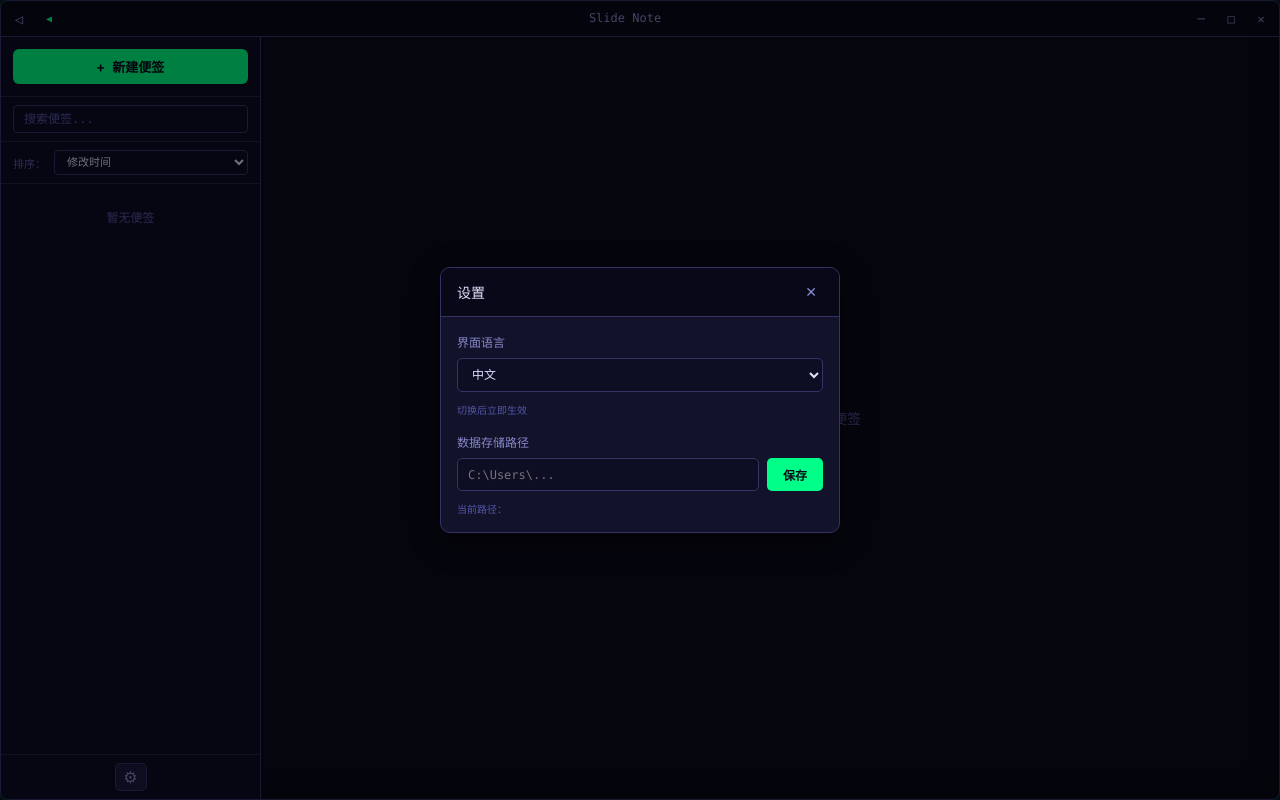
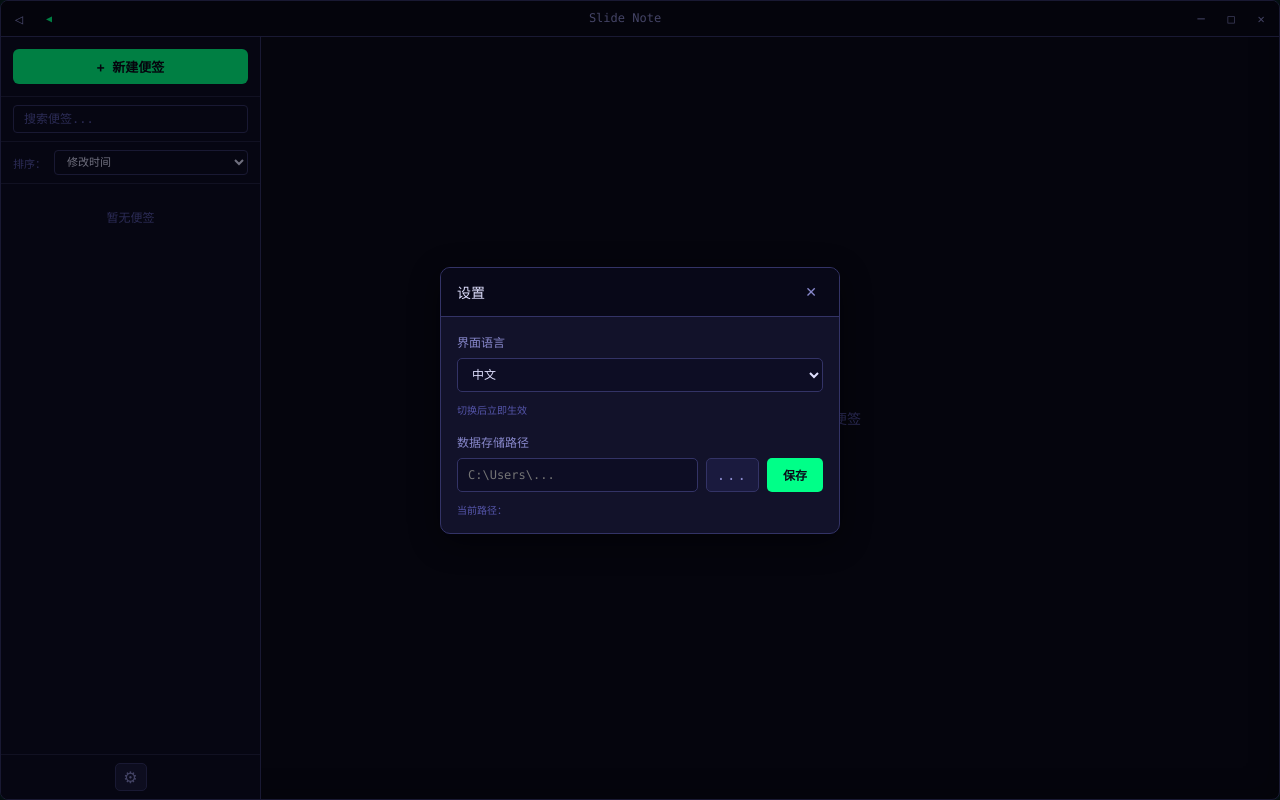
Before and after one commit to hchen272/SlideNote, a React (Vite) app: page / in a window 1280 px wide. Both pictures are taken after a click on the button "设置". Built offline with nearby package versions, Linux system fonts and the light colour scheme.

Commit message:
More convenient data migration

```diff
--- a/electron/preload.ts
+++ b/electron/preload.ts
@@ -28,6 +28,7 @@
   // Data path
   getDataPath: () => ipcRenderer.invoke('get-data-path'),
   setDataPath: (path: string) => ipcRenderer.invoke('set-data-path', path),
+  pickFolder: () => ipcRenderer.invoke('pick-folder'),
 
   // Themes
   getThemes: () => ipcRenderer.invoke('get-themes'),
--- a/src/components/Settings/SettingsModal.css
+++ b/src/components/Settings/SettingsModal.css
@@ -98,6 +98,26 @@
   white-space: nowrap;
 }
 
+.settings-browse-btn {
+  padding: 8px 10px;
+  background: var(--bg-tertiary);
+  color: var(--text-secondary);
+  border: 1px solid var(--border-color);
+  border-radius: 5px;
+  font-size: 14px;
+  cursor: pointer;
+  font-family: var(--font-family);
+  white-space: nowrap;
+  letter-spacing: 2px;
+  transition: all 0.15s;
+}
+
+.settings-browse-btn:hover {
+  background: var(--bg-hover);
+  color: var(--text-primary);
+  border-color: var(--accent-primary);
+}
+
 .settings-save-btn:hover {
   background: var(--button-hover);
 }
--- a/src/components/Settings/SettingsModal.tsx
+++ b/src/components/Settings/SettingsModal.tsx
@@ -64,12 +64,20 @@
               onChange={e => setNewPath(e.target.value)}
               placeholder="C:\Users\..."
             />
+            <button
+              className="settings-browse-btn"
+              onClick={async () => {
+                const folder = await window.electronAPI?.pickFolder()
+                if (folder) setNewPath(folder)
+              }}
+            >
+              ...
+            </button>
             <button className="settings-save-btn" onClick={handleSave}>{t.settings.save}</button>
           </div>
           {saved && (
             <p className="settings-hint">
-              {t.settings.pathHint}<br />
-              {t.settings.pathHint2}
+              {t.settings.pathHint}
             </p>
           )}
           <p className="settings-current">{t.settings.currentPath}{dataPath}</p>
--- a/src/i18n/en.ts
+++ b/src/i18n/en.ts
@@ -56,7 +56,7 @@
     title: 'Settings',
     dataPathLabel: 'Data storage path',
     save: 'Save',
-    pathHint: '✅ Path saved. The new path will be used on next launch.',
+    pathHint: '✅ Path saved, data migrated',
     pathHint2: 'Current data is still in the old location. Copy it manually if needed.',
     currentPath: 'Current path: ',
     languageLabel: 'Language',
--- a/src/i18n/zh.ts
+++ b/src/i18n/zh.ts
@@ -54,7 +54,7 @@
     title: '设置',
     dataPathLabel: '数据存储路径',
     save: '保存',
-    pathHint: '✅ 路径已保存。下次启动应用时将使用新路径。',
+    pathHint: '✅ 路径已保存，数据已迁移',
     pathHint2: '当前数据仍在原位置，如需迁移请手动复制。',
     currentPath: '当前路径：',
     languageLabel: '界面语言',
--- a/src/types/index.ts
+++ b/src/types/index.ts
@@ -50,6 +50,7 @@
   stopDrag: () => void
   getDataPath: () => Promise<string>
   setDataPath: (path: string) => Promise<boolean>
+  pickFolder: () => Promise<string | null>
   getThemes: () => Promise<string[]>
 }
 
```
Also changed, not shown: electron/main.ts (+40 -5 lines), 2 other files (tests, documents, lock files or other folders).
